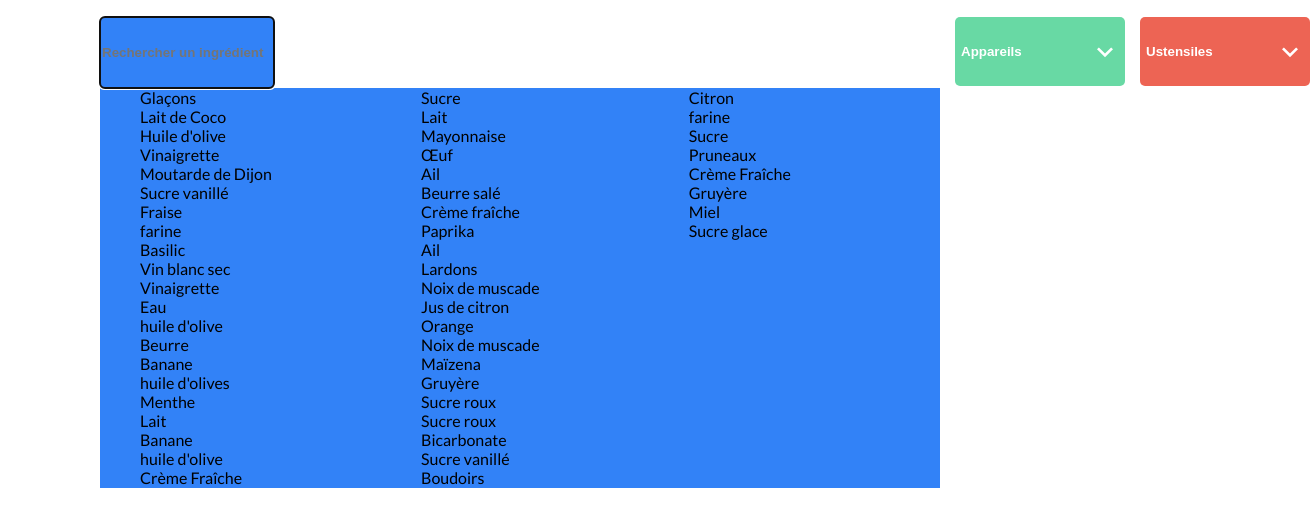
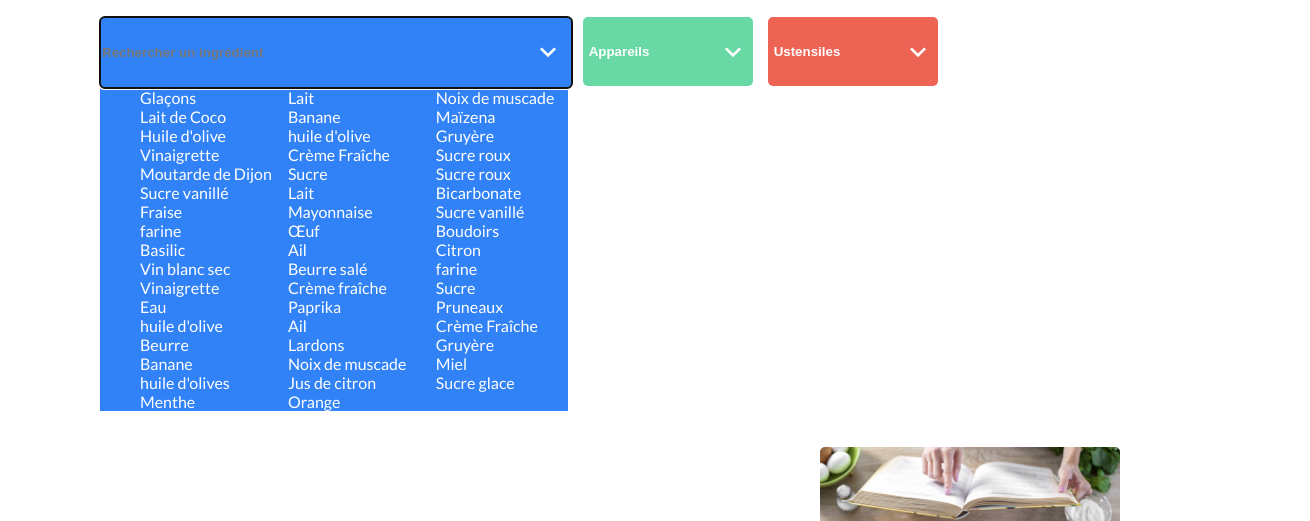
Before and after one commit to leoncik/LeonardWojcik_7_05022022, a website built with webpack: page index.html in a window 1280 px wide. Both pictures are taken after a click on the button "Ingrédients". Shown: the part 227-748 px from the top of the page, 1310 px wide, since content can reach past the window. Built offline with nearby package versions, Linux system fonts and the light colour scheme.

Commit message:
feat: improve style of dropdown buttons

```diff
--- a/src/scripts/classes/components/dropdownFilters.js
+++ b/src/scripts/classes/components/dropdownFilters.js
@@ -41,6 +41,7 @@ export const enableDropdown = () => {
                     currentTrigger.type = 'text';
                     currentListContainer.classList.add('expanded');
                     currentTrigger.value = '';
+                    currentTrigger.classList.add('search-mode');
                     currentTrigger.setAttribute('placeholder', 'Rechercher un appareil');
                     break;
 
@@ -50,6 +51,7 @@ export const enableDropdown = () => {
                     currentTrigger.type = 'text';
                     currentListContainer.classList.add('expanded');
                     currentTrigger.value = '';
+                    currentTrigger.classList.add('search-mode');
                     currentTrigger.setAttribute('placeholder', 'Rechercher un ustensile');
                     break;
 
@@ -58,10 +60,13 @@ export const enableDropdown = () => {
             }
         });
         // Close dropdown
-        iterator.addEventListener('blur', (e) => {
+        iterator.addEventListener('blur', () => {
             document.querySelector('.ingredients-search .dropdown-button').value = 'Ingrédients';
+            document.querySelector('.ingredients-search .dropdown-button').classList.remove('search-mode');
             document.querySelector('.appliance-search .dropdown-button').value = 'Appareils';
+            document.querySelector('.appliance-search .dropdown-button').classList.remove('search-mode');
             document.querySelector('.ustensils-search .dropdown-button').value = 'Ustensiles';
+            document.querySelector('.ustensils-search .dropdown-button').classList.remove('search-mode');
             document.querySelector('.ingredients-search ul').classList.remove('expanded');
             document.querySelector('.appliance-search ul').classList.remove('expanded');
             document.querySelector('.ustensils-search ul').classList.remove('expanded');
@@ -71,3 +76,13 @@ export const enableDropdown = () => {
         // iterator.addEventListener('blur', closeDropdown(e));
     }
 }
+
+
+export const enableSelectFilter = (e) => {
+    let dropdownOptions = document.querySelectorAll('.search-options li');
+    for (const iterator of dropdownOptions) {
+        iterator.addEventListener('click', () => {
+            console.log("L'option X a été sélectionnée");
+        })
+    }
+}
--- a/src/scripts/index.js
+++ b/src/scripts/index.js
@@ -1,7 +1,7 @@
 import { recipes } from '../data/recipes.js';
 import { Recipe } from './classes/Recipe.js';
 import { FilterList } from './classes/FilterList.js';
-import { enableDropdown } from './classes/components/dropdownFilters.js';
+import { enableDropdown, enableSelectFilter } from './classes/components/dropdownFilters.js';
 
 // DOM elements
 const mainResults = document.querySelector('.results');
@@ -31,6 +31,7 @@ const initRecipesPage = () => {
     displayRecipes(recipes);
     displayFilterLists(recipes);
     enableDropdown();
+    enableSelectFilter();
 }
 
 initRecipesPage();
--- a/style/style.css
+++ b/style/style.css
@@ -75,6 +75,10 @@ body
     --ingredient-color: #3282F7;
     --appliance-color: #68D9A4;
     --ustensils-color: #ED6454;
+}
+
+.search-options li {
+    color: white;
 }
 
 /* ==================
@@ -157,6 +161,11 @@ h1 {
     cursor: pointer;
 }
 
+.search-mode {
+    width: 100%;
+    transition: 0.4s;
+}
+
 .search-options > * {
     position: relative;
 }
@@ -171,7 +180,6 @@ h1 {
 }
 .ingredients-search ul {
     background-color: var(--ingredient-color);
-    min-width: 800px;
 }
 
 .appliance-search input {
@@ -179,7 +187,6 @@ h1 {
 }
 .appliance-search ul {
     background: var(--appliance-color);
-    min-width: 400px;
 }
 
 .ustensils-search input {
@@ -188,6 +195,11 @@ h1 {
 .ustensils-search ul {
     background: var(--ustensils-color);
     min-width: 900px;
+}
+
+.search-options li:hover {
+    cursor: pointer;
+    background-color: rgb(8, 185, 67);
 }
 
 /* Dropdown rules */
@@ -199,10 +211,8 @@ h1 {
 }
 
 .expanded {
-    display: flex;
-    flex-direction: column;
-    flex-wrap: wrap;
-    height: 400px;
+    display: block;
+    columns: 100px 3;
 }
 
 /* Lists */
```
